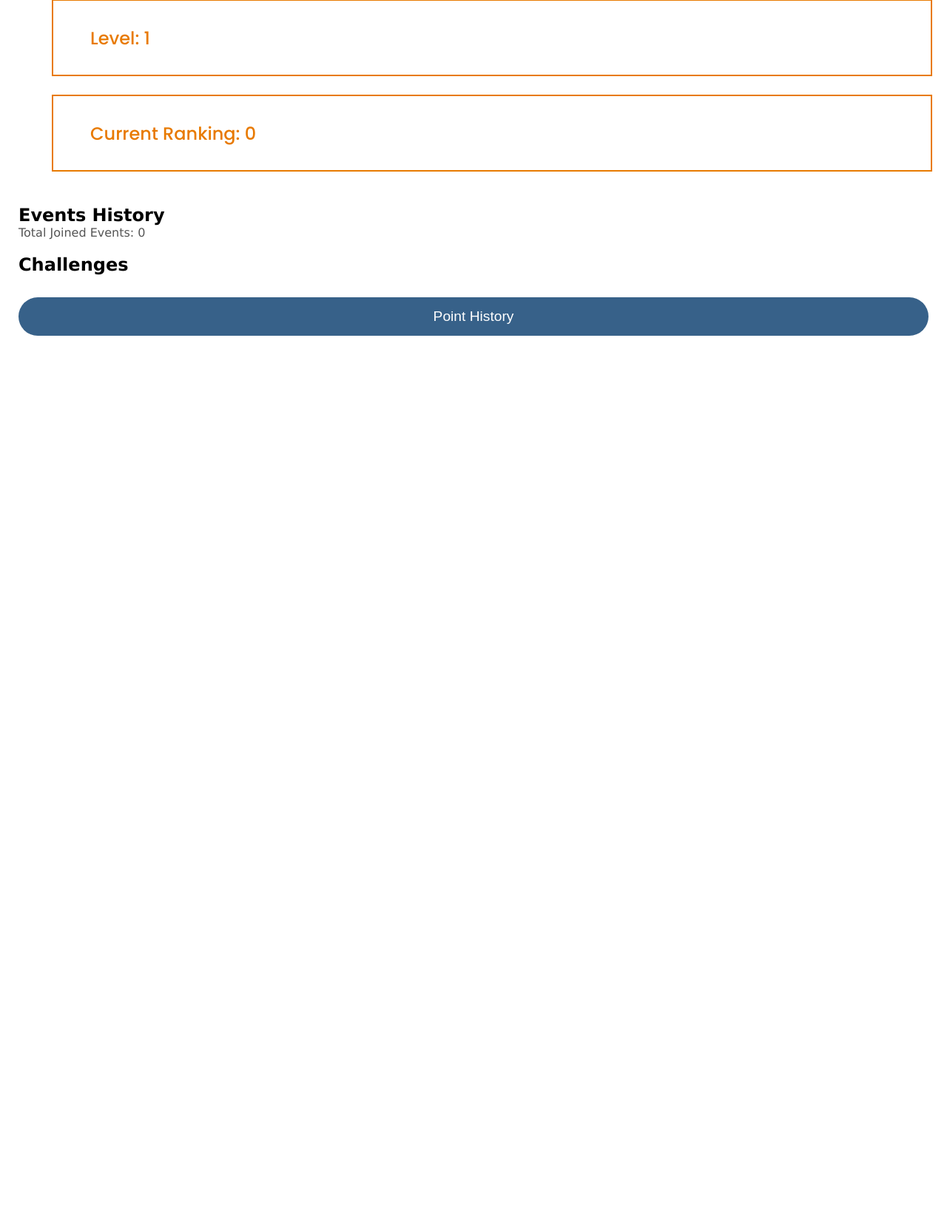
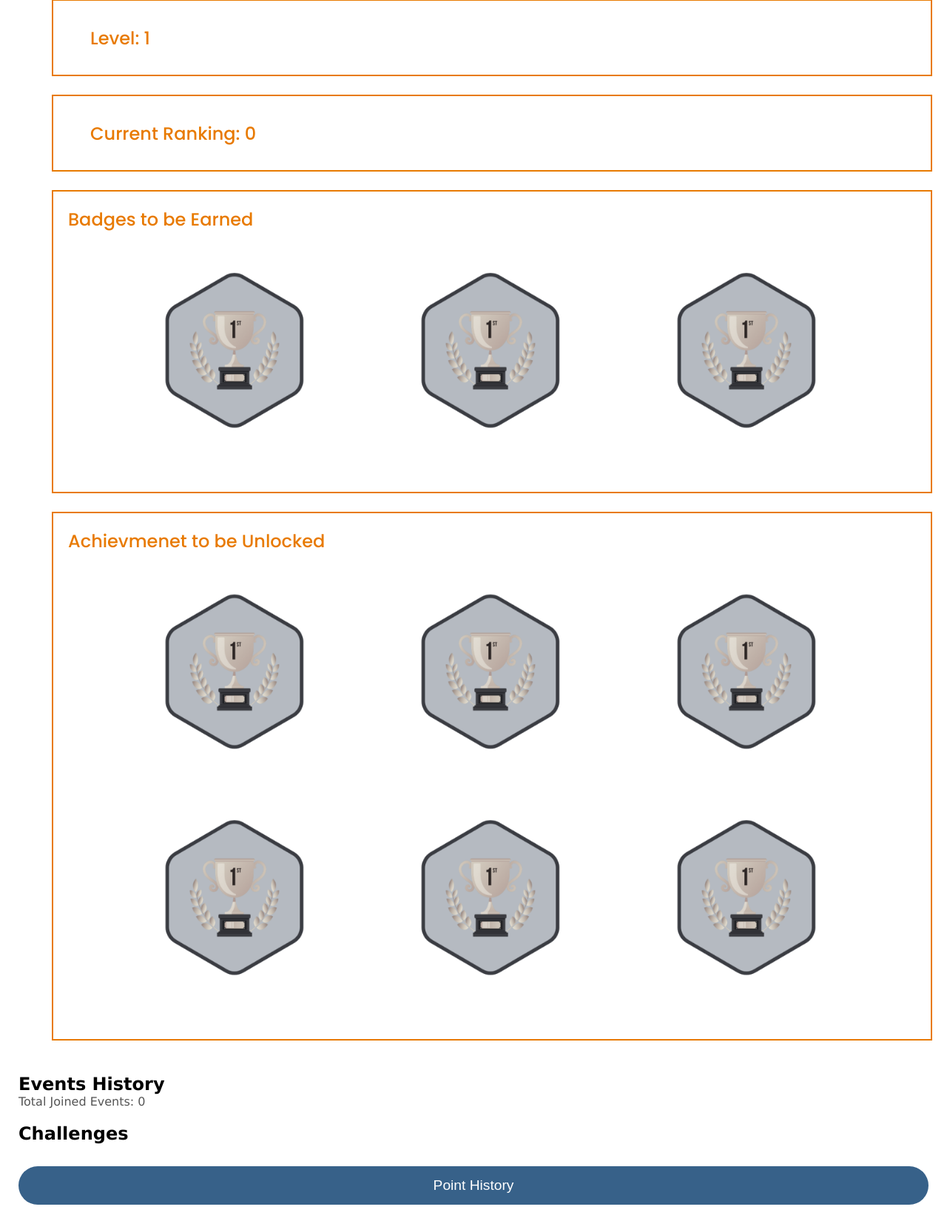
Before and after one commit to karen-nke/student-gamified, a PHP site: page /account.php in a window 1280 px wide. Shown: the part 854-2501 px from the top of the page at 74% size. Before the commit the page ends 1308 px from the top, so only its background shows below. Run offline with PHP 8.4, Linux system fonts and the light colour scheme; the visitor is signed in with stand-in values (Sample User, id 1); data that the repository does not hold is empty.

Commit message:
Added Bagdes and Achievements Box

```diff
--- a/Event/Public/account.php
+++ b/Event/Public/account.php
@@ -123,7 +123,40 @@ width: 50%;
     justify-content: space-between;
 }
 
-.points, .level, .ranking{
+.profile-info .badge-container {
+  width: 100%;
+  height: auto;
+  padding:50px;
+  position: relative;
+  margin: 25px;
+  display: flex;
+  flex-wrap: wrap;
+  justify-content: center;
+  align-items: center;
+  background: white;
+  border: 2px #E87A00 solid;
+}
+
+.profile-info .badge-container img {
+  width: 30%;
+  height: auto;
+  margin: 10px;
+}
+
+.profile-info .badge-container p {
+  margin: 0;
+  position: absolute;
+  top: 20px;
+  left: 20px;
+  color: #E87A00;
+  font-size: 24px;
+  font-family: 'Poppins', sans-serif;
+  font-weight: 500;
+}
+
+
+
+.profile-info .container p{
   margin: 0;
   position: absolute;
   top: 50%;
@@ -136,6 +169,7 @@ width: 50%;
     font-family: 'Poppins', sans-serif;
     font-weight: 500;
 }
+
 
 
 
@@ -176,16 +210,42 @@ width: 50%;
 
 
         <div class="container">
-            <p class="points">Points Earned: <?php echo $points; ?></p>
+            <p>Points Earned: <?php echo $points; ?></p>
         </div>
 
         <div class="container">
-            <p class="level">Level: <span><?php echo $userLevel; ?></span></p>
+            <p>Level: <span><?php echo $userLevel; ?></span></p>
         </div>
 
         <div class="container">
-            <p class="Ranking">Current Ranking: <span><?php echo $userRank; ?></span></p>
+            <p>Current Ranking: <span><?php echo $userRank; ?></span></p>
         </div>
+
+        <div class="badge-container">
+            <p>Badges to be Earned</p>
+
+            <img src="Image/One_Badge.png" alt="No. 1 Badge">
+            <img src="Image/One_Badge.png" alt="No. 1 Badge">
+            <img src="Image/One_Badge.png" alt="No. 1 Badge">
+
+
+
+        </div>
+
+        <div class="badge-container">
+            <p>Achievmenet to be Unlocked</p>
+
+            <img src="Image/One_Badge.png" alt="No. 1 Badge">
+            <img src="Image/One_Badge.png" alt="No. 1 Badge">
+            <img src="Image/One_Badge.png" alt="No. 1 Badge">
+            <img src="Image/One_Badge.png" alt="No. 1 Badge">
+            <img src="Image/One_Badge.png" alt="No. 1 Badge">
+            <img src="Image/One_Badge.png" alt="No. 1 Badge">
+
+
+        </div>
+
+
 
         <?php
 
--- a/Event/Public/leaderboard copy.php
+++ b/Event/Public/leaderboard copy.php
@@ -8,7 +8,7 @@ require_once('db_connect.php');
 
 <head>
         <meta charset="UTF-8">
-        <title>Events Point Tracker</title>
+        <title>Soft Skills Development</title>
         <meta name="viewport" content="width=device-width, initial-scale=1.0">
         <link rel="stylesheet" href="public.css">
         <link href="https://fonts.googleapis.com/css2?family=Poppins:wght@200;300;400;500;600;700;800&display=swap" rel="stylesheet">
--- a/Event/Public/public.css
+++ b/Event/Public/public.css
@@ -544,10 +544,6 @@
     text-align: left;
   }
 
-  .page-container .title{
-    margin-top:30px;
-    color:#376189
-  }
 
   p.line{
     line-height: 3;
```
